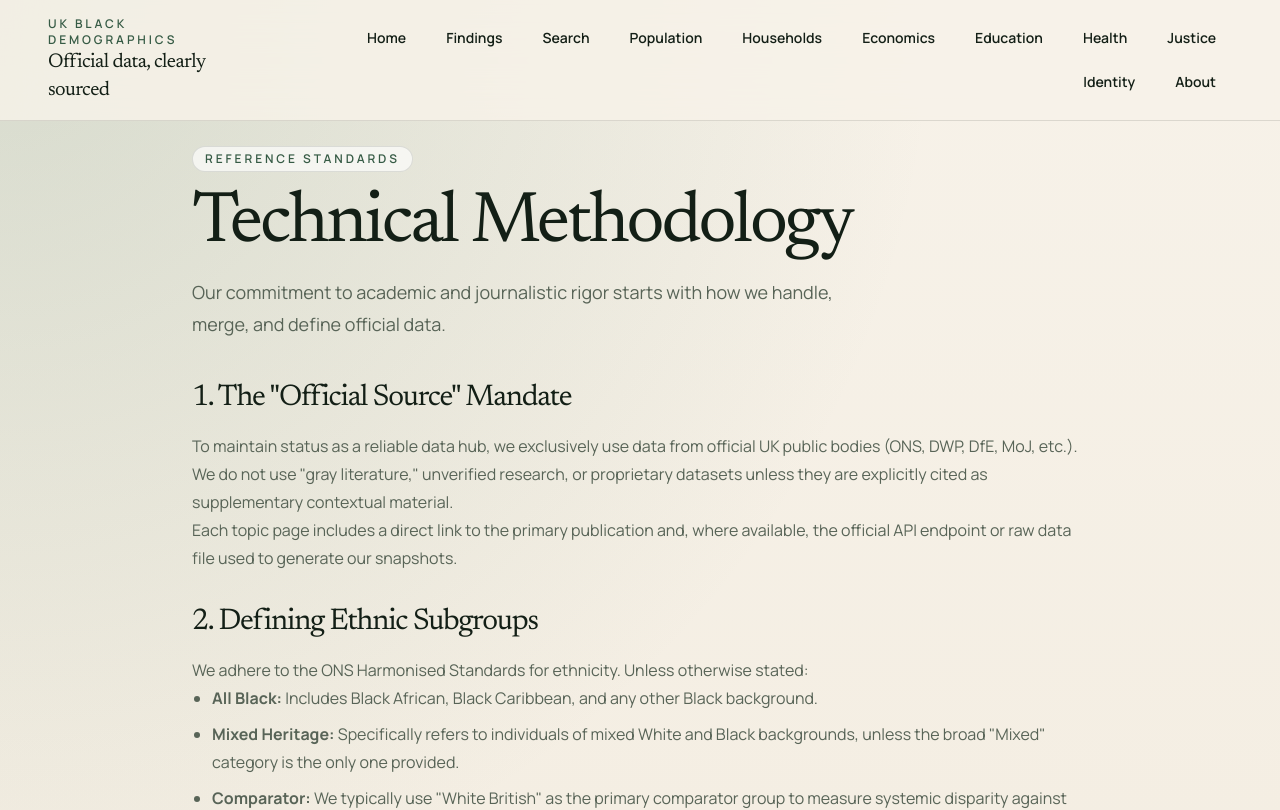
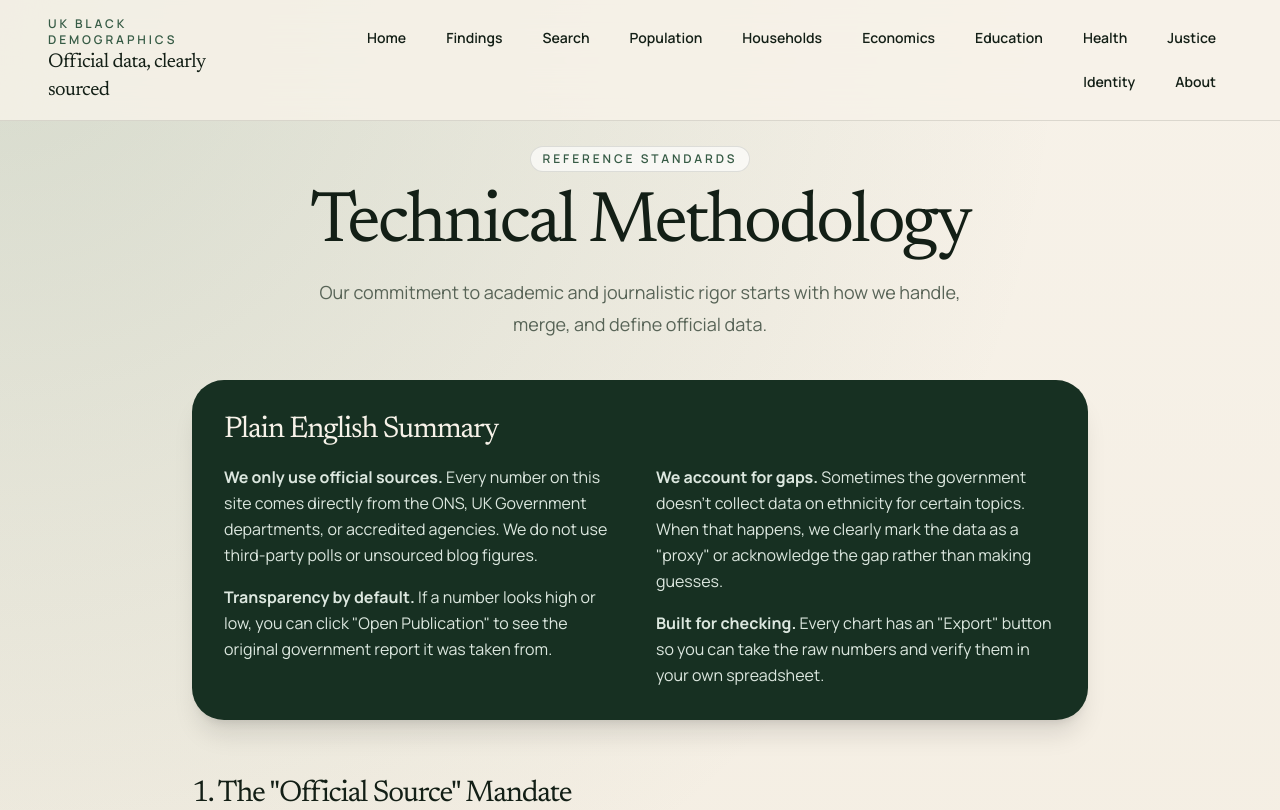
Before and after one commit to kncube-stack/uk-black-demographics, a Next.js app: page /methodology in a window 1280 px wide. Shown: the top 810 px of the page. Built offline with nearby package versions, Linux system fonts and the light colour scheme.

Commit message:
docs: add plain-english summary to methodology and ux polish for rigor features

```diff
--- a/public/api/datasets.json
+++ b/public/api/datasets.json
@@ -1,6 +1,6 @@
 {
   "version": "1.0",
-  "generatedAt": "2026-03-12T23:32:47.522Z",
+  "generatedAt": "2026-03-12T23:36:19.096Z",
   "datasets": [
     {
       "id": "dfe-education-suspensions-national",
--- a/src/app/methodology/page.tsx
+++ b/src/app/methodology/page.tsx
@@ -20,7 +20,7 @@ export default function MethodologyPage() {
   return (
     <main className="px-5 py-6 sm:px-8 lg:px-12">
       <div className="mx-auto flex w-full max-w-4xl flex-col gap-10">
-        <header className="space-y-4">
+        <header className="space-y-4 text-center max-w-2xl mx-auto">
           <div className="inline-flex items-center rounded-full border border-[var(--border)] bg-white/65 px-3 py-1 text-xs font-semibold uppercase tracking-[0.24em] text-[var(--accent)]">
             Reference standards
           </div>
@@ -31,6 +31,30 @@ export default function MethodologyPage() {
             Our commitment to academic and journalistic rigor starts with how we handle, merge, and define official data.
           </p>
         </header>
+
+        <section className="mb-4 rounded-[32px] bg-[#173022] p-8 text-[#f7f2e9] shadow-xl">
+          <h2 className="font-[family-name:var(--font-newsreader)] text-3xl tracking-[-0.04em] mb-4">
+            Plain English Summary
+          </h2>
+          <div className="grid gap-8 md:grid-cols-2 text-[#dce7df] text-base leading-relaxed">
+            <div className="space-y-4">
+              <p>
+                <strong>We only use official sources.</strong> Every number on this site comes directly from the ONS, UK Government departments, or accredited agencies. We do not use third-party polls or unsourced blog figures.
+              </p>
+              <p>
+                <strong>Transparency by default.</strong> If a number looks high or low, you can click "Open Publication" to see the original government report it was taken from.
+              </p>
+            </div>
+            <div className="space-y-4">
+              <p>
+                <strong>We account for gaps.</strong> Sometimes the government doesn't collect data on ethnicity for certain topics. When that happens, we clearly mark the data as a "proxy" or acknowledge the gap rather than making guesses.
+              </p>
+              <p>
+                <strong>Built for checking.</strong> Every chart has an "Export" button so you can take the raw numbers and verify them in your own spreadsheet.
+              </p>
+            </div>
+          </div>
+        </section>
 
         <section className="space-y-8">
           <div className="space-y-4">
--- a/src/components/topic-guide-page.tsx
+++ b/src/components/topic-guide-page.tsx
@@ -70,7 +70,10 @@ export function TopicGuidePage({ guide, snapshot }: Props) {
                         <p className="mt-2 text-3xl font-semibold tracking-[-0.04em]">
                           {stat.value}
                           {stat.confidenceInterval ? (
-                            <span className="ml-2 text-sm font-normal text-[var(--muted)]">
+                            <span
+                              title="95% Confidence Interval (Margin of Error). This represents total statistical uncertainty for this estimate."
+                              className="ml-2 text-sm font-normal text-[var(--muted)] cursor-help border-b border-dotted border-[var(--muted)/30]"
+                            >
                               (±{((stat.confidenceInterval.upper - stat.confidenceInterval.lower) / 2).toFixed(1)})
                             </span>
                           ) : null}
--- a/src/components/ui/quality-badge.tsx
+++ b/src/components/ui/quality-badge.tsx
@@ -5,38 +5,46 @@ type Props = {
   className?: string;
 };
 
-const FLAG_CONFIG: Record<DataQualityFlag, { label: string; classes: string }> = {
+const FLAG_CONFIG: Record<DataQualityFlag, { label: string; classes: string; description: string }> = {
   national_statistic: {
     label: "National Statistic",
     classes: "bg-green-100 text-green-800 border-green-200",
+    description: "Highest level of trust: Accredited by the UK Statistics Authority.",
   },
   official_statistic: {
     label: "Official Statistic",
     classes: "bg-blue-100 text-blue-800 border-blue-200",
+    description: "Reliable data published by a government body or official agency.",
   },
   experimental_statistic: {
     label: "Experimental Statistic",
     classes: "bg-amber-100 text-amber-800 border-amber-200",
+    description: "Official data using new or evolving methods. Use with awareness.",
   },
   management_information: {
     label: "Management Information",
     classes: "bg-slate-100 text-slate-800 border-slate-200",
+    description: "Internal data for operational use, not formal statistics.",
   },
   manual_transcription: {
     label: "Manually Transcribed",
     classes: "bg-slate-100 text-slate-800 border-slate-200",
+    description: "Data manually extracted from official reports or PDFs by our team.",
   },
   suppressed: {
     label: "Suppressed Data",
     classes: "bg-red-50 text-red-700 border-red-100",
+    description: "Data hidden by the source to protect privacy in small population groups.",
   },
   provisional: {
     label: "Provisional",
     classes: "bg-indigo-50 text-indigo-700 border-indigo-100",
+    description: "Initial release that may be updated as more data is processed.",
   },
   revised: {
     label: "Revised",
     classes: "bg-purple-50 text-purple-700 border-purple-100",
+    description: "Updated version of an earlier release.",
   },
 };
 
@@ -45,7 +53,8 @@ export function DataQualityBadge({ flag, className = "" }: Props) {
 
   return (
     <span
-      className={`inline-flex items-center rounded-full border px-2 py-0.5 text-[10px] font-bold uppercase tracking-wider ${config.classes} ${className}`}
+      title={config.description}
+      className={`inline-flex items-center rounded-full border px-2 py-0.5 text-[10px] font-bold uppercase tracking-wider cursor-help ${config.classes} ${className}`}
     >
       {config.label}
     </span>
```
